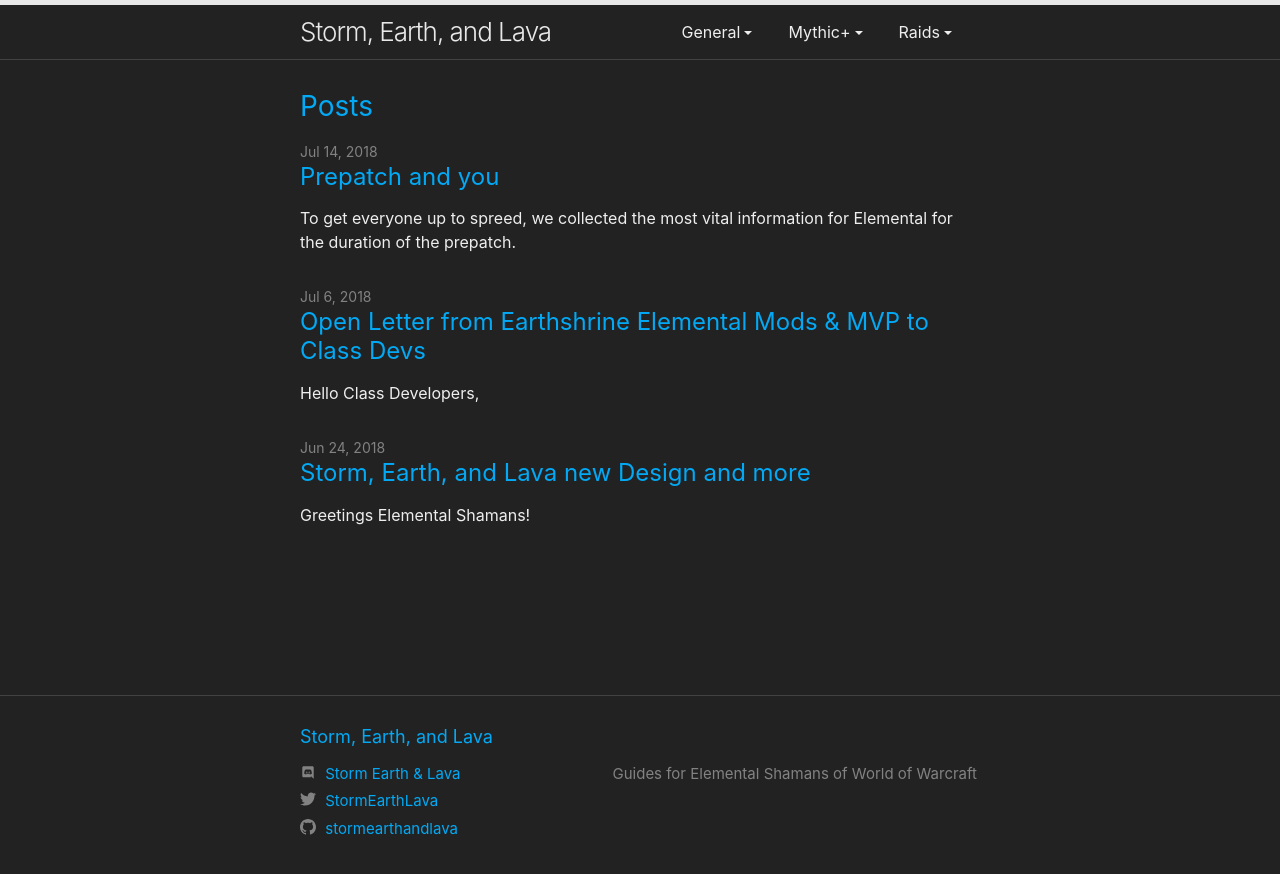
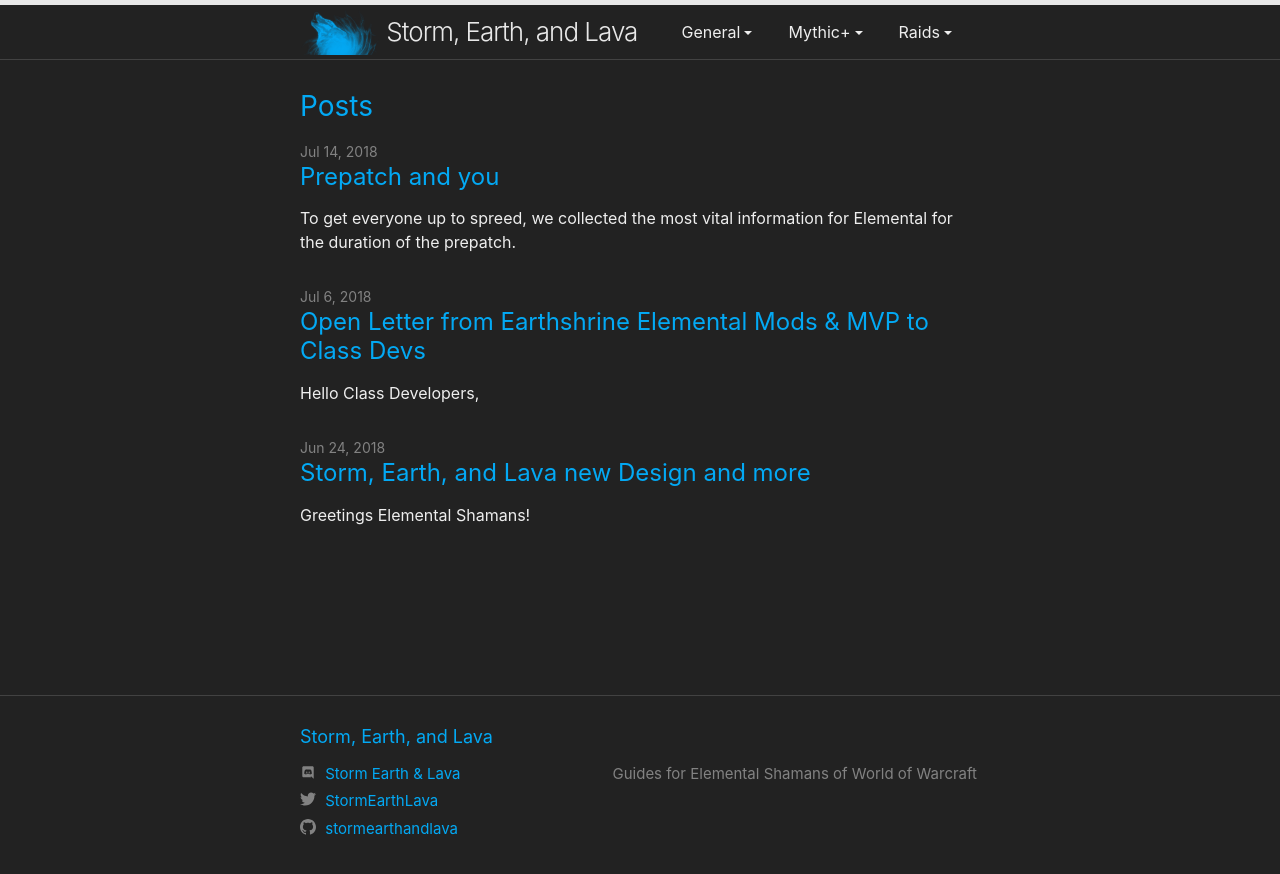
Before and after one commit to stormearthandlava/stormearthandlava.github.io, a Jekyll site: the page built from index.html, in a window 1280 px wide. Shown: the top 874 px of the page. Built offline with Jekyll 4.4.1, drawn with Linux system fonts in a browser that asks for light colours; a script that is not in the unit is left out; the list of posts is cut into pages by our own code.

Commit message:
Added logo to the header

```diff
--- a/_includes/header.html
+++ b/_includes/header.html
@@ -5,7 +5,8 @@
     {%- assign page_paths = site.header_pages | default: default_paths -%}
 
     <nav class="navbar navbar-expand-sm">
-      <a class="site-title" href="{{ "/" | relative_url }}">{{ site.title | escape }}</a>
+      <a class="site-title" href="{{ "/" | relative_url }}">
+        <img src="/assets/img/logos/banner.png" style="float:left; max-height:50px;" /> <span>{{ site.title | escape }}</span></a>
       <button class="navbar-toggler" type="button" data-toggle="collapse" data-target="#navbarSupportedContent" aria-controls="navbarSupportedContent" aria-expanded="false" aria-label="Toggle navigation">
         <span class="navbar-toggler-icon"></span>
       </button>
```
